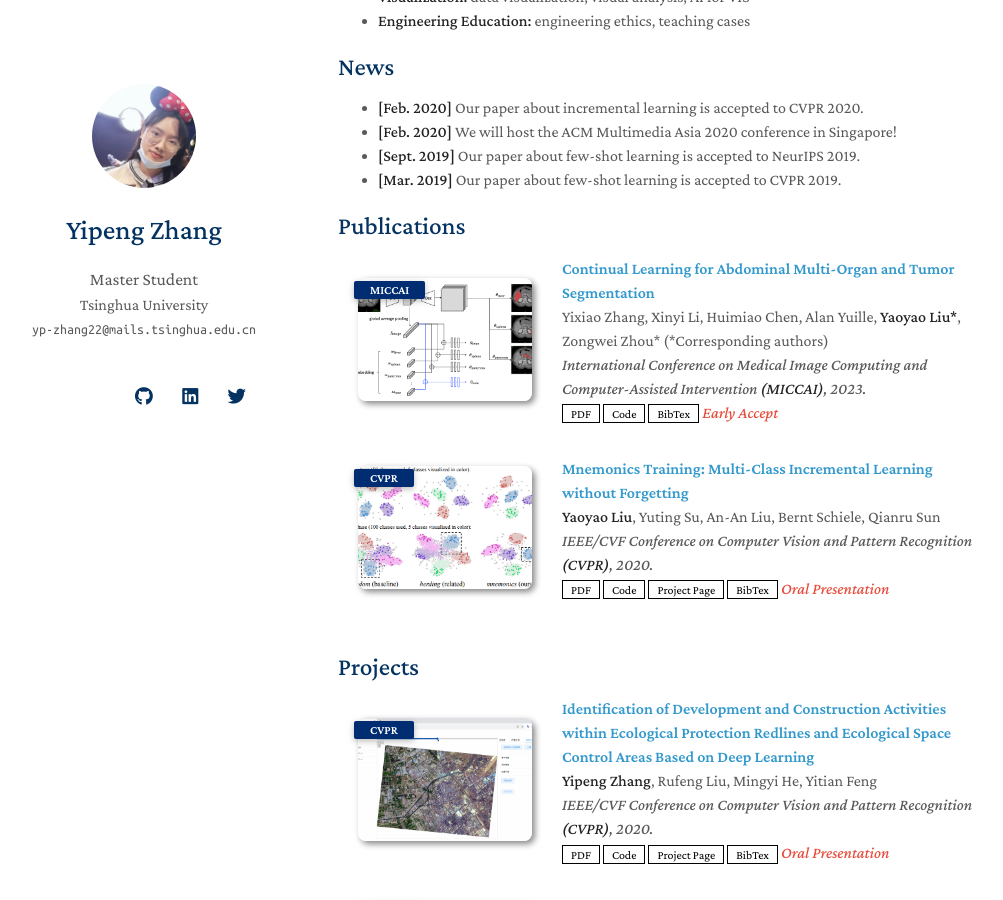
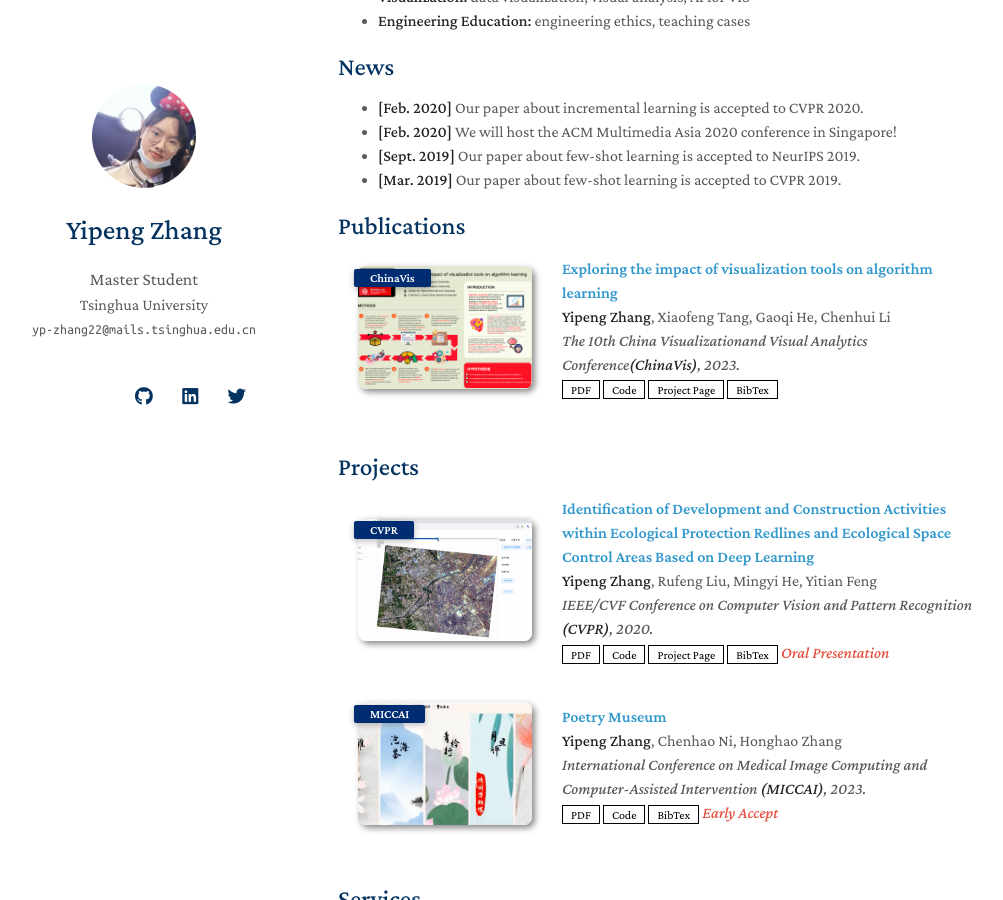
Before and after one commit to YipengZhang22/YipengZhang22.github.io, a Jekyll site: the page built from index.md, in a window 1280 px wide and 900 px high, scrolled down 282 px. Shown: the whole window, without its empty margins (132-1135 px from the left). Built offline with Jekyll 4.4.1, drawn with Linux system fonts in a browser that asks for light colours; nearby versions of some CDN libraries; a style sheet for code colours, icons or effects is not loaded; our own code applies the rules of GitHub Pages for plain Markdown files.

Commit message:
Update publications.yml

```diff
--- a/_data/publications.yml
+++ b/_data/publications.yml
@@ -1,22 +1,11 @@
 main:
 
-  - title: Continual Learning for Abdominal Multi-Organ and Tumor Segmentation
-    authors: Yixiao Zhang, Xinyi Li, Huimiao Chen, Alan Yuille, <strong>Yaoyao Liu*</strong>, Zongwei Zhou* (*Corresponding authors)
-    conference_short: MICCAI
-    conference: International Conference on Medical Image Computing and Computer-Assisted Intervention <strong>(MICCAI)</strong>, 2023.
-    pdf: https://arxiv.org/pdf/2306.00988.pdf
-    code: https://github.com/MrGiovanni/ContinualLearning
-    bibtex: https://bib.yliu.me/MICCAI23.txt
-    image: ./assets/img/teaser_example_2.png
-    notes: Early Accept
-
-  - title: "Mnemonics Training: Multi-Class Incremental Learning without Forgetting"
-    authors: <strong>Yaoyao Liu</strong>, Yuting Su, An-An Liu, Bernt Schiele, Qianru Sun
-    conference_short: CVPR
-    conference: IEEE/CVF Conference on Computer Vision and Pattern Recognition <strong>(CVPR)</strong>, 2020.
+  - title: Exploring the impact of visualization tools on algorithm learning
+    authors: <strong>Yipeng Zhang</strong>, Xiaofeng Tang, Gaoqi He, Chenhui Li
+    conference_short: ChinaVis
+    conference: The 10th China Visualizationand Visual Analytics Conference<strong>(ChinaVis)</strong>, 2023.
     pdf: https://arxiv.org/pdf/2002.10211.pdf
     code: https://github.com/yaoyao-liu/class-incremental-learning/tree/main/mnemonics-training
     page: https://class-il.mpi-inf.mpg.de/mnemonics/
     bibtex: https://class-il.mpi-inf.mpg.de/mnemonics/
-    notes: Oral Presentation
-    image: ./assets/img/teaser_example.png
+    image: ./assets/img/publications/1.png
```
